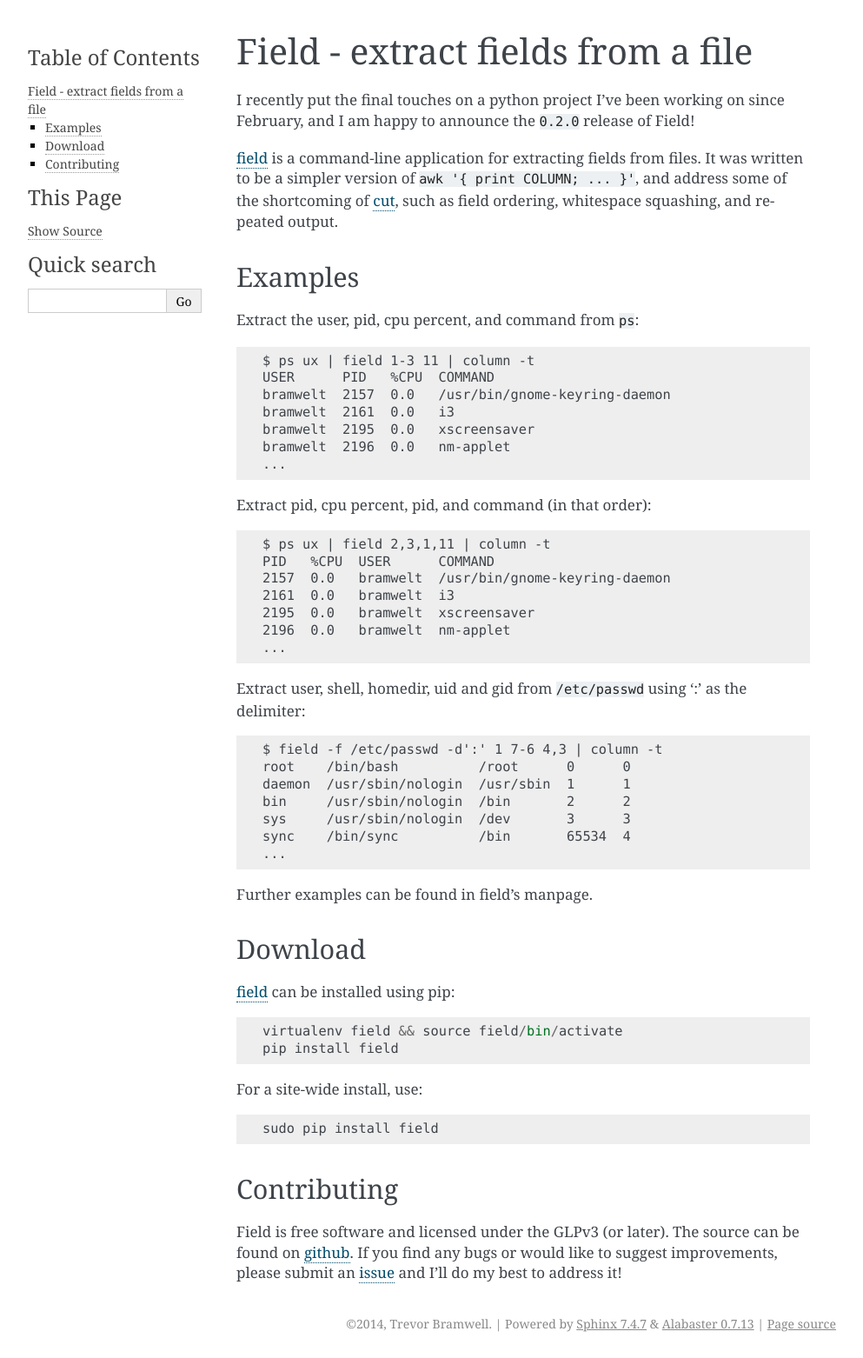
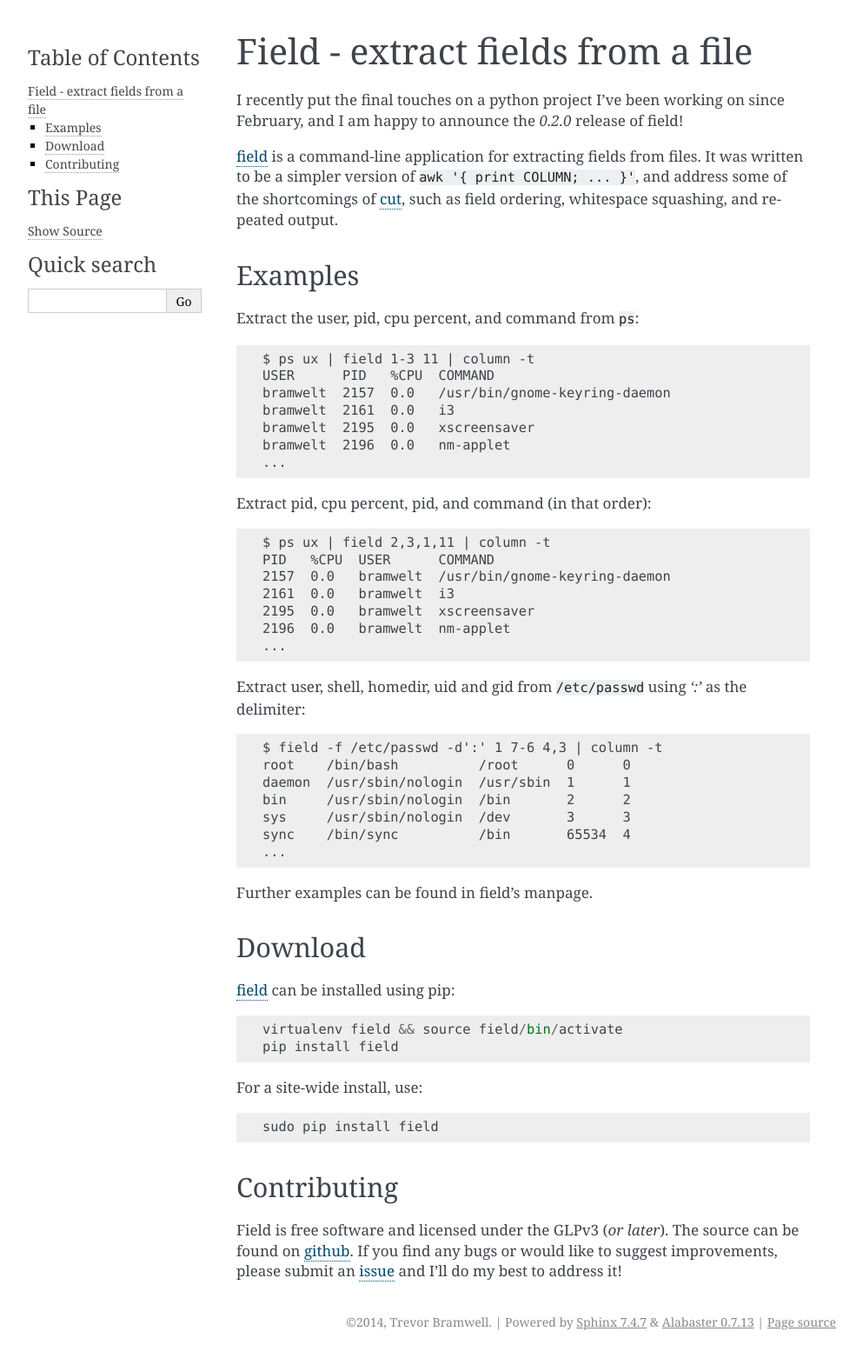
Before and after one commit to bramwelt/website, a Sphinx documentation site: the page built from source/field-0.2.0.rst, in a window 1280 px wide. Shown: the whole page at 87% size, without its empty margins (148-1141 px from the left). Built offline with Sphinx 7.4.7, drawn with Linux system fonts in a browser that asks for light colours.

Commit message:
Add field to index. Minor fixes to field post.

```diff
--- a/source/field-0.2.0.rst
+++ b/source/field-0.2.0.rst
@@ -4,12 +4,12 @@
 ==================================
 
 I recently put the final touches on a python project I've been working
-on since February, and I am happy to announce the ``0.2.0`` release of
-Field!
+on since February, and I am happy to announce the *0.2.0* release of
+field!
 
 `field`_ is a command-line application for extracting fields from
 files. It was written to be a simpler version of ``awk '{ print COLUMN;
-... }'``, and address some of the shortcoming of `cut`_, such as field
+... }'``, and address some of the shortcomings of `cut`_, such as field
 ordering, whitespace squashing, and repeated output.
 
 Examples
@@ -35,7 +35,7 @@
     2196  0.0   bramwelt  nm-applet
     ...
 
-Extract user, shell, homedir, uid and gid from ``/etc/passwd`` using ':'
+Extract user, shell, homedir, uid and gid from ``/etc/passwd`` using *':'*
 as the delimiter::
 
     $ field -f /etc/passwd -d':' 1 7-6 4,3 | column -t
@@ -65,7 +65,7 @@
 Contributing
 ------------
 
-Field is free software and licensed under the GLPv3 (or later). The
+Field is free software and licensed under the GLPv3 (*or later*). The
 source can be found on `github`_. If you find any bugs or would like to
 suggest improvements, please submit an `issue`_ and I'll do my best to
 address it!
--- a/source/index.rst
+++ b/source/index.rst
@@ -30,5 +30,6 @@
 .. toctree::
     :maxdepth: 1
 
+    field-0.2.0
     native-packages
     open-source-contributing
```
